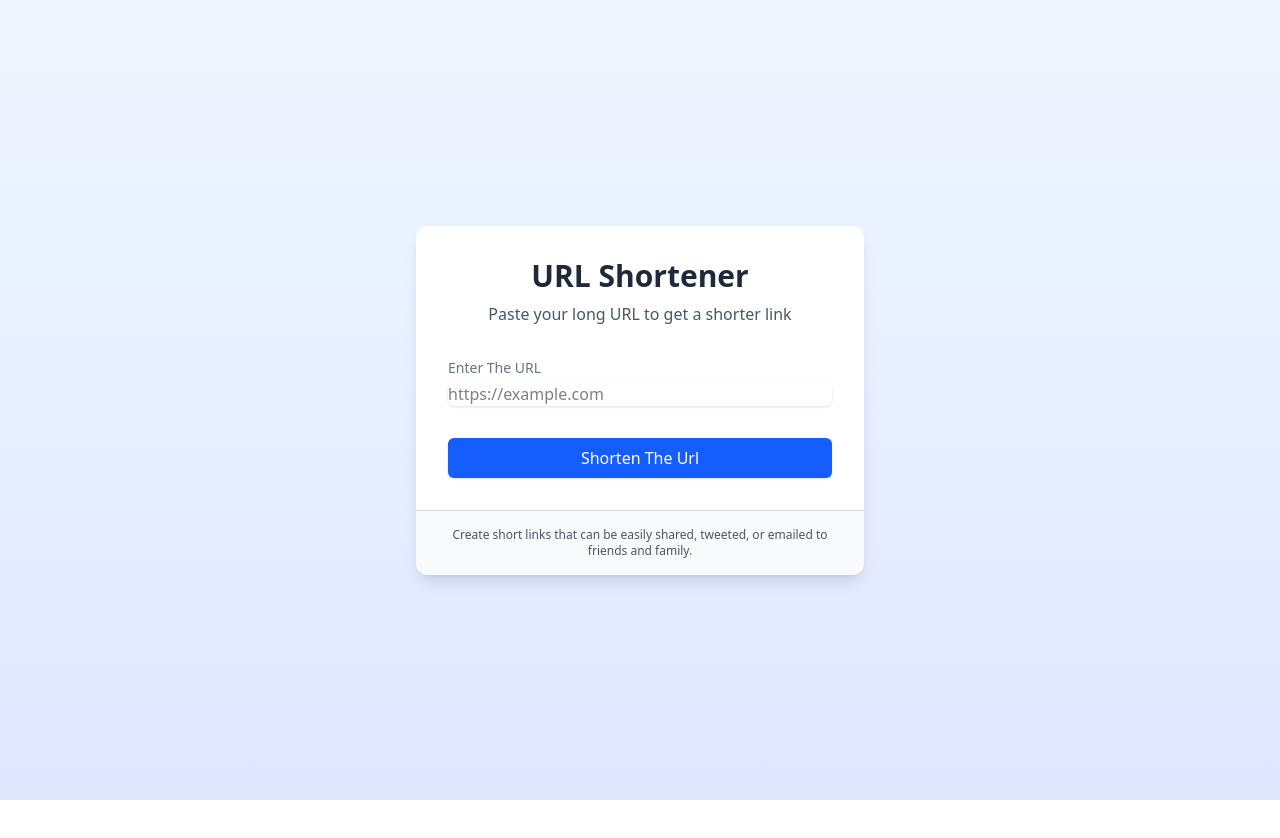
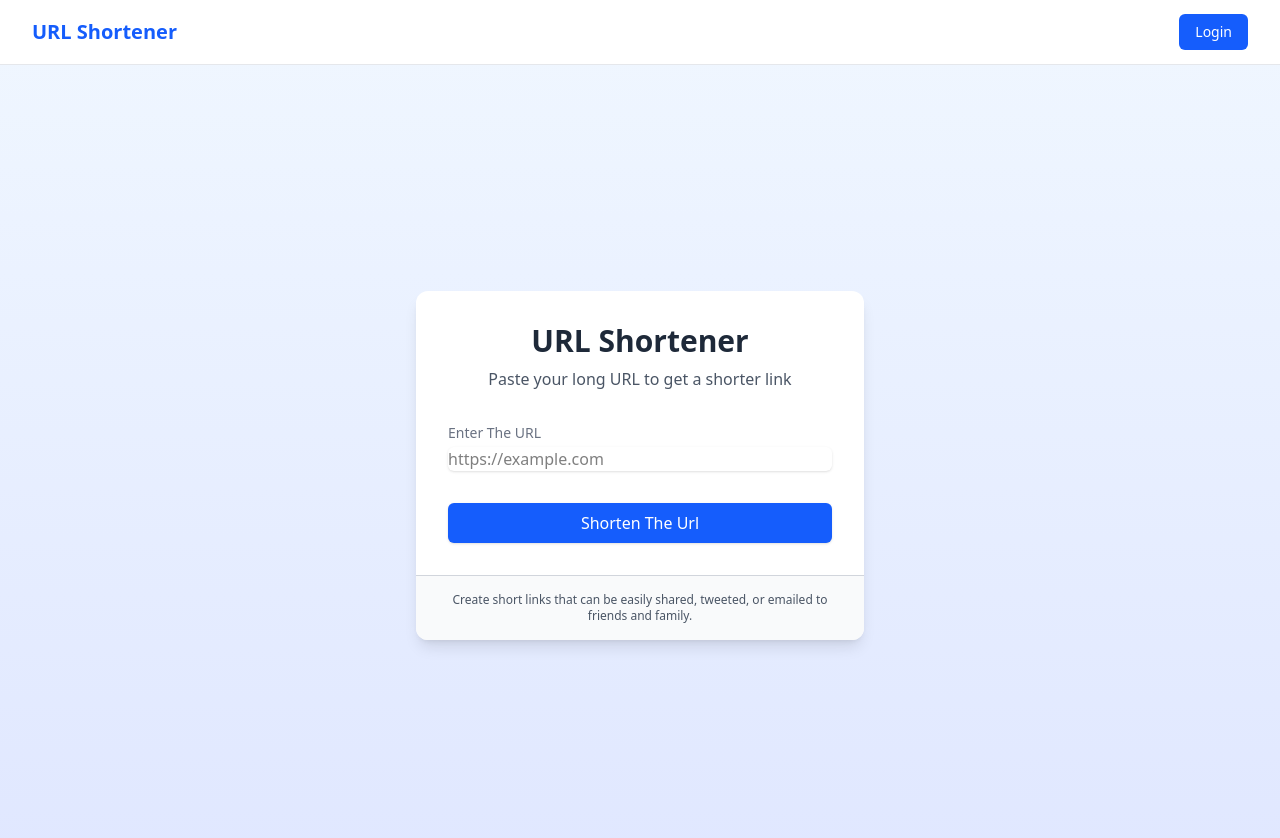
Before and after one commit to SagaRoy12/URL-Shorting, a React (Vite) app in the folder FRONTEND/: page / in a window 1280 px wide. Shown: the top 838 px of the page. Before the commit the page ends 800 px from the top, so only its background shows below. Built offline with nearby package versions, Linux system fonts and the light colour scheme.

Commit message:
added nav bar

```diff
--- a/FRONTEND/src/App.jsx
+++ b/FRONTEND/src/App.jsx
@@ -1,11 +1,12 @@
 import HomePage from './pages/HomePage.jsx'
 import AuthPage from './pages/AuthPage.jsx'
-
+import NavBar from './components/NavBarComponent.jsx'
 import { Outlet } from "@tanstack/react-router";
 
 const RootLayout = () => {
   return (
     <>
+      <NavBar />
       <Outlet />
 
     </>
--- /dev/null
+++ b/FRONTEND/src/components/NavBarComponent.jsx
@@ -0,0 +1,25 @@
+import React from 'react';
+
+export default function NavBar() {
+    return (
+        <nav className="bg-white shadow-sm border-b border-gray-200">
+            <div className="max-w-7xl mx-auto px-4 sm:px-6 lg:px-8">
+                <div className="flex justify-between items-center h-16">
+                    {/* Left side - Logo/Brand */}
+                    <div className="flex items-center">
+                        <h1 className="text-xl font-bold text-blue-600">
+                            URL Shortener
+                        </h1>
+                    </div>
+
+                    {/* Right side - Login */}
+                    <div className="flex items-center">
+            <button className="bg-blue-600 text-white hover:bg-blue-700 font-medium text-sm px-4 py-2 rounded-md transition-colors">
+                            Login
+                        </button>
+                    </div>
+                </div>
+            </div>
+        </nav>
+    );
+}
```
